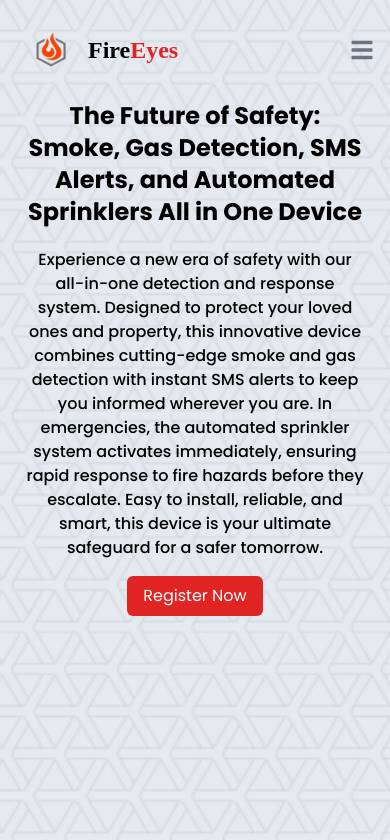
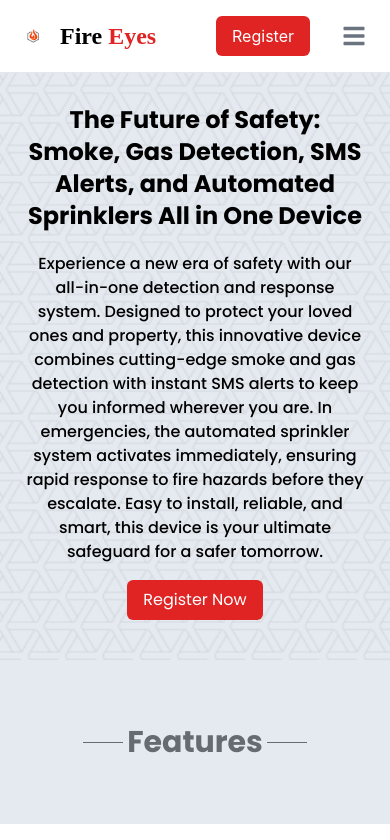
Before and after one commit to iceddrop/fire-detecter-registeration-portal, a React (Create React App) app: page / in a window 390 px wide. Shown: the top 840 px of the page. Built offline with nearby package versions, Linux system fonts and the light colour scheme; a web font is replaced by a local one.

Commit message:
fix : responsiveness issue

```diff
--- /dev/null
+++ b/src/component/Footer/Footer.jsx
@@ -0,0 +1,63 @@
+import { Link } from "react-router-dom";
+import { RiInstagramFill } from "react-icons/ri";
+import { FaTwitter, FaGithub, FaYoutube } from "react-icons/fa";
+
+const Footer = () => {
+  return (
+    <footer className="">
+      <div className="flex flex-col md:flex-row justify-center md:justify-around items-center">
+        <a
+          href="https://flowbite.com/"
+          class="flex items-center space-x-3 rtl:space-x-reverse"
+        >
+          <span class="brand-text-one self-center text-2xl font-semibold whitespace-nowrap dark:text-white">
+            Fire <span className="brand-text-two text-red-600 ">Eyes</span>
+          </span>
+        </a>
+
+        <ul className="flex justify-between w-72 item-center pt-4 md:pt-0">
+          <li>
+            <Link>Company</Link>
+          </li>
+          <li>
+            <Link>About Us</Link>
+          </li>
+          <li>
+            <Link>Team</Link>
+          </li>
+          <li>
+            <Link>Products</Link>
+          </li>
+        </ul>
+
+        <ul className="flex justify-between w-40 item-center py-4 md:pt-0">
+          <li>
+            <Link>
+              <RiInstagramFill className="text-2xl" />
+            </Link>
+          </li>
+          <li>
+            <Link>
+              <FaTwitter className="text-2xl" />
+            </Link>
+          </li>
+          <li>
+            <Link>
+              <FaGithub className="text-2xl" />
+            </Link>
+          </li>
+          <li>
+            <Link>
+              <FaYoutube className="text-2xl" />
+            </Link>
+          </li>
+        </ul>
+      </div>
+      <p className="text-center pb-4">
+        © 2025 Made with React and Tailwind by FireEyes Team.
+      </p>
+    </footer>
+  );
+};
+
+export default Footer;
--- a/src/component/Nav/Nav.jsx
+++ b/src/component/Nav/Nav.jsx
@@ -1,37 +1,44 @@
 import logo from "../../assets/9feae60ea81842259049ab0f27467b93-free-removebg-preview.png";
-import { Navbar } from "flowbite-react";
 import "./Nav.css";
 import { Link } from "react-router-dom";
 import { useState } from "react";
+import { Button, Navbar } from "flowbite-react";
 const Nav = () => {
-
   const [scrollspyVal, setScrollspyVal] = useState("home");
 
   return (
-    <Navbar className="bg-transparent" fluid={true} rounded={true}>
-      <Navbar.Brand href="https://flowbite.com/">
-        <img class="h-20" src={logo} alt="Fireeye Logo" />
-        <span className="brand-text-one self-center whitespace-nowrap text-2xl font-semibold dark:text-white">
-          Fire<span className="brand-text-two text-red-600 ">Eyes</span>
-        </span>
-      </Navbar.Brand>
-      <Navbar.Toggle />
-      <Navbar.Collapse className="md:pr-16 pb-10 md:pt-8">
-        <div className="flex flex-col md:flex-row md:items-center poppins-font">
-          <Navbar.Link onClick={() => setScrollspyVal("home")} href="#home" className={scrollspyVal === "home"  ? "md:pr-9 text-red-400" : "md:pr-9  "}>
-            Home
-          </Navbar.Link>
-          <Navbar.Link  onClick={() => setScrollspyVal("features")} href="#features" className={scrollspyVal === "features" ? "md:pr-9 text-red-400" : "md:pr-9 "}>
-            Features
-          </Navbar.Link>
-          <div>
-            <Link to={'/register'} className="bg-red-600 text-white py-2 px-4 rounded-md">
+    <>
+          <Navbar fluid rounded class="bg-white dark:bg-gray-900 fixed w-full z-20 top-0 start-0 border-b border-gray-200 dark:border-gray-600 py-4 px-4">
+          <a
+          href="https://flowbite.com/"
+          class="flex items-center space-x-3 rtl:space-x-reverse"
+        >
+          <img src={logo} class="h-8" alt="FireEyes Logo" />
+          <span class="brand-text-one self-center text-2xl font-semibold whitespace-nowrap dark:text-white">
+            Fire <span className="brand-text-two text-red-600 ">Eyes</span>
+          </span>
+        </a>
+        <div className="flex md:order-2">
+        <div className="flex item-center">
+            <Link
+              to={"/register"}
+              className="bg-red-600 text-white py-2 px-4 mr-6 rounded-md"
+            >
               Register
             </Link>
           </div>
+          <Navbar.Toggle />
         </div>
-      </Navbar.Collapse>
-    </Navbar>
+        <Navbar.Collapse>
+          <Navbar.Link href="#" active>
+            Home
+          </Navbar.Link>
+          <Navbar.Link href="#">Features</Navbar.Link>
+          <Navbar.Link href="#">Contact</Navbar.Link>
+        </Navbar.Collapse>
+      </Navbar>
+
+    </>
   );
 };
 
--- a/src/pages/LandingPage/LandingPage.jsx
+++ b/src/pages/LandingPage/LandingPage.jsx
@@ -3,18 +3,19 @@
 import extinguisher from "../../assets/vecteezy_minimalist-blue-air-humidifier-design_54484677.png";
 import { Link } from "react-router-dom";
 import Features from "../../component/Features/Features";
+import Footer from "../../component/Footer/Footer";
 
 const LandingPage = () => {
 
   return (
 
       <main>
-        <div className="background w-full md:h-1/2 h-screen lg:h-screen">
-          <div className="bg-slate-300 w-full md:h-1/2 h-full lg:h-full absolute opacity-50 z-40"></div>
+        <div className="background w-full h-full md:h-1/2">
+          <div className="bg-slate-300 w-full h-[90%] absolute opacity-50 z-40"></div>
           <div className="z-50 relative">
             <Nav />
           </div>
-          <div className="z-50 relative flex justify-around items-center lg:pr-24 pb-10 lg:pb-0">
+          <div className="z-40 relative flex justify-around items-center mt-16 py-10">
             <div className="px-6 lg:px-20 xl:px-40">
               <h1 className="text-2xl md:text-3xl xl:text-4xl font-bold headline-text">
                 The Future of Safety: Smoke, Gas Detection, SMS Alerts, and
@@ -46,8 +47,8 @@
           </div>
         </div>
         <Features id="features"/>
+        <Footer/>
       </main>
-
   );
 };
 
```
